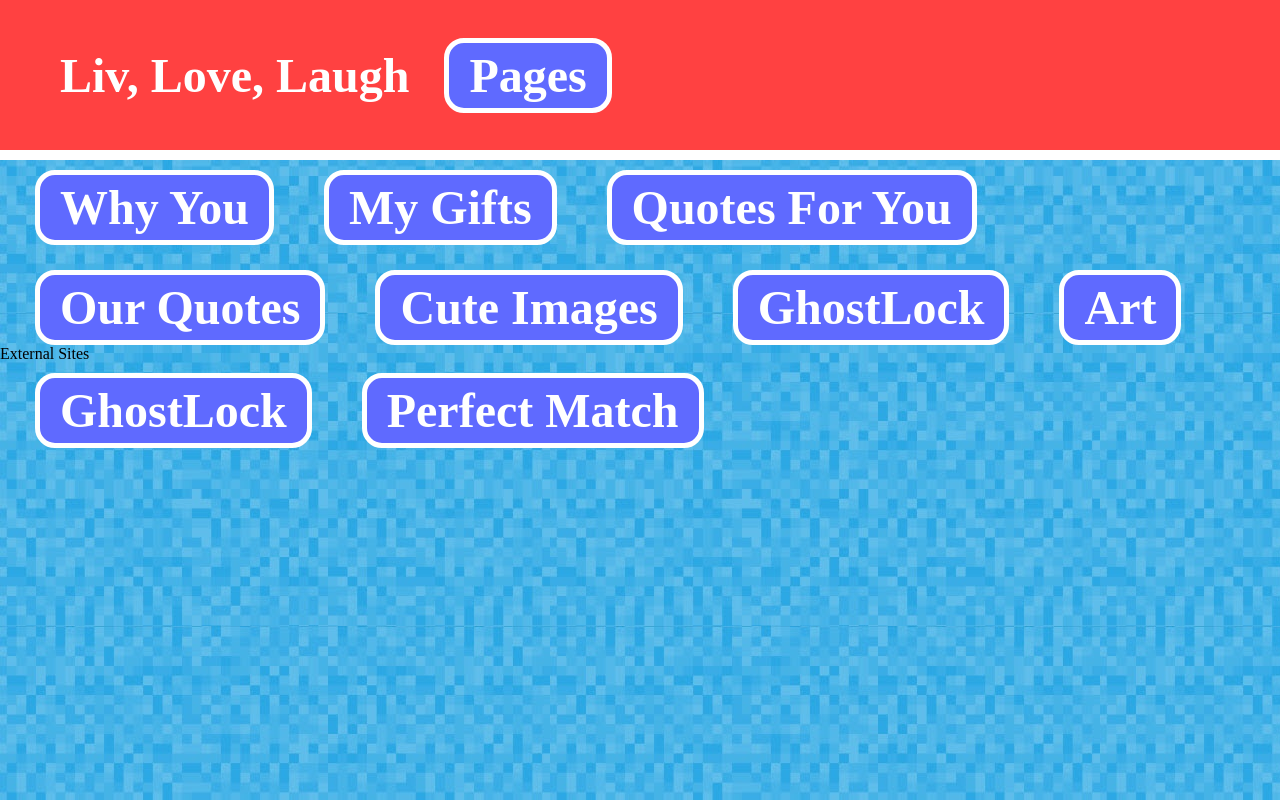
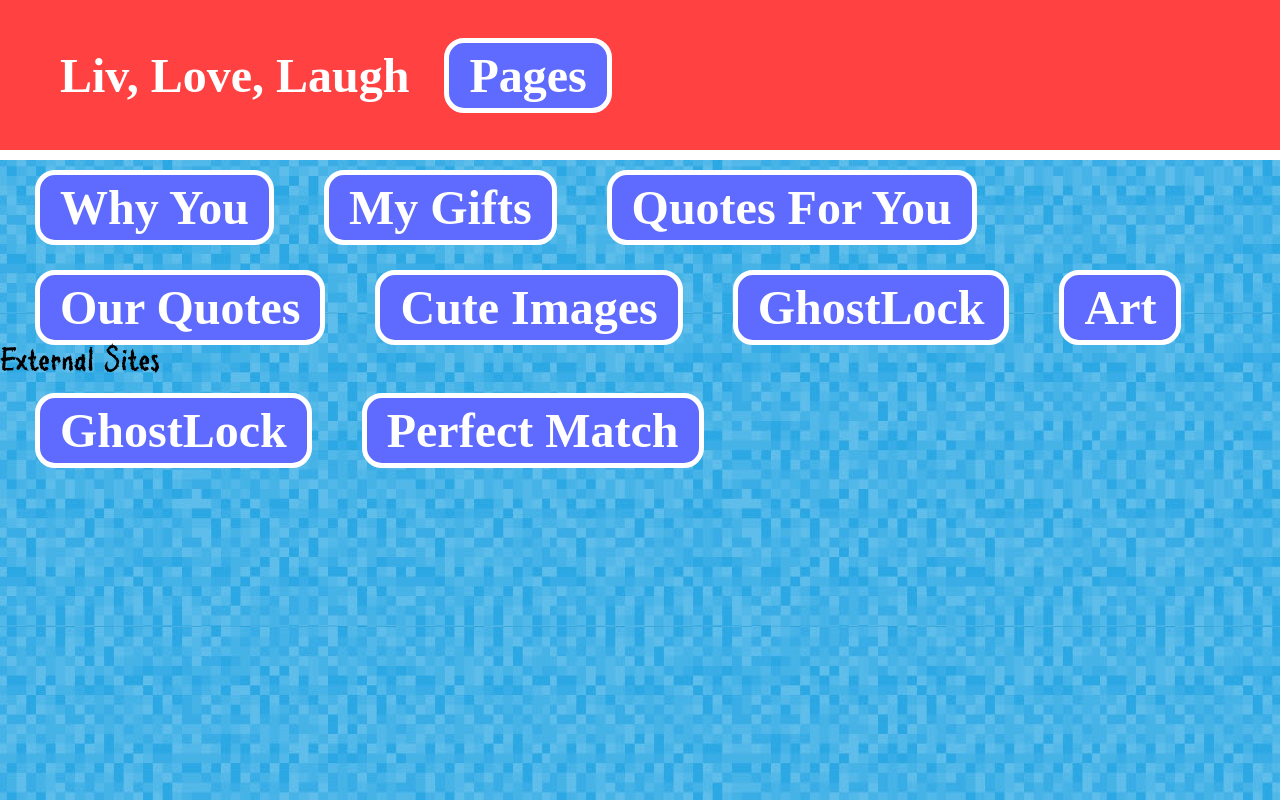
Before and after one commit to TrulyItzIcyGaming/Liv-Love-Laugh, a plain HTML site: page nav.html in a window 1280 px wide. Drawn offline with Linux system fonts and the light colour scheme; a web font is replaced by a local one.

Commit message:
Update style.css

```diff
--- a/style.css
+++ b/style.css
@@ -105,6 +105,12 @@
     font-family: ILoveYou;
     font-weight: bolder;
   }
+h {
+    color: #000000;
+    font-size: 30px;
+    font-family: ILoveYou;
+    font-weight: bolder;
+}
   .navs {
     display: flex;
     flex-wrap: wrap;
```
